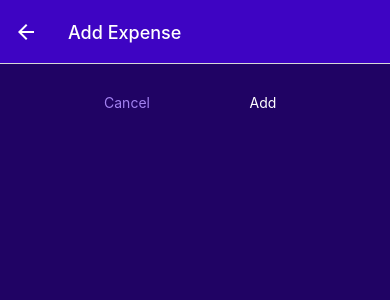
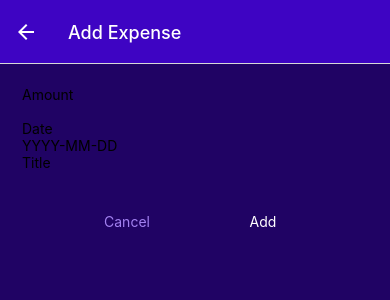
Before and after one commit to lenzarata93/ExpenseTrackerApp, a React Native app in the folder ExpenseTrackerApp/: screen /ManageExpenses in a window 390 px wide. Shown: the top 300 px of the page. Built offline with nearby package versions, Linux system fonts and the light colour scheme.

Commit message:
Adding Input Form for Expenses

```diff
--- /dev/null
+++ b/ExpenseTrackerApp/components/ManageExpense/ExpenseForm.js
@@ -0,0 +1,32 @@
+import { View } from "react-native";
+import Input from "./Input";
+
+function ExpenseForm() {
+  function amountChangeHandler() {}
+  return (
+    <View>
+      <Input
+        label="Amount"
+        textInputConfig={{
+          keyboardType: "decimal-pad",
+          onChangeText: amountChangeHandler,
+        }}
+      />
+      <Input
+        label="Date"
+        textInputConfig={{
+          placeholder: "YYYY-MM-DD",
+          maxLength: 10,
+          onChangeText: () => {},
+        }}
+      />
+      <Input
+        label="Title"
+        textInputConfig={{
+          multiline: true,
+        }}
+      />
+    </View>
+  );
+}
+export default ExpenseForm;
--- /dev/null
+++ b/ExpenseTrackerApp/components/ManageExpense/Input.js
@@ -0,0 +1,11 @@
+import { Text, TextInput, View } from "react-native";
+
+function Input({ label,textInputConfig }) {
+  return (
+    <View>
+      <Text>{label}</Text>
+      <TextInput {...textInputConfig}/>
+    </View>
+  );
+}
+export default Input;
--- a/ExpenseTrackerApp/screens/ManageExpense.js
+++ b/ExpenseTrackerApp/screens/ManageExpense.js
@@ -1,9 +1,10 @@
 import { useContext, useLayoutEffect } from "react";
-import { StyleSheet, View } from "react-native";
+import { StyleSheet, TextInput, View } from "react-native";
 import IconButton from "../components/UI/iconButton";
 import { GlobalStyles } from "../constants/styles";
 import Button from "../components/UI/Button";
 import { ExpensesContext } from "../store/expneses-context";
+import ExpenseForm from "../components/ManageExpense/ExpenseForm";
 function ManageExpenses({ route, navigation }) {
   const expenseCtx = useContext(ExpensesContext);
   const editedExpenseId = route.params?.expenseId;
@@ -40,6 +41,7 @@
   }
   return (
     <View style={styles.container}>
+      <ExpenseForm />
       <View style={styles.button}>
         <Button style={styles.buttons} mode="flat" onPress={cancelHandler}>
           Cancel
```
